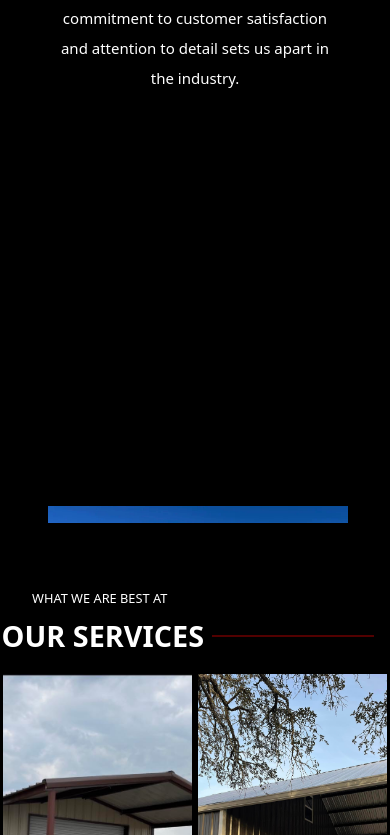
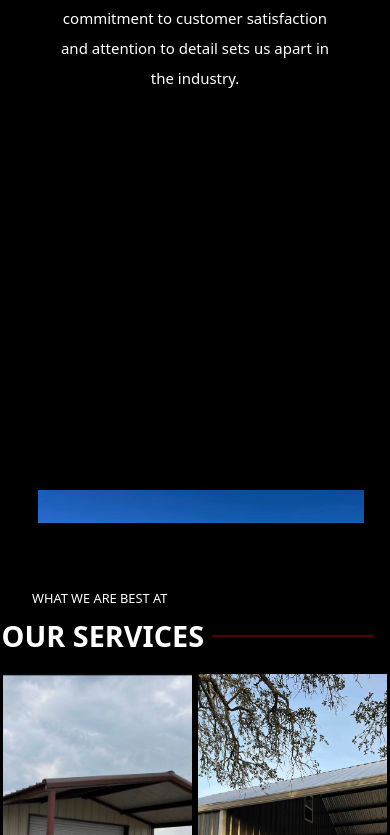
Before and after one commit to nicoleables/Premier-Exterior-Contruction, a React (Vite) app: page / in a window 390 px wide. Shown: the part 1329-2164 px from the top of the page. Built offline with nearby package versions, Linux system fonts and the light colour scheme.

Commit message:
Update about.css

```diff
--- a/src/styles/about.css
+++ b/src/styles/about.css
@@ -43,7 +43,7 @@
   display: flex;
   justify-content: space-between; /* Align text and image side by side */
   width: 100%;
-  margin-top: 3rem;
+  margin-top: 3rem; /* Adjust this if needed */
   align-items: center; /* Center content vertically */
 }
 
@@ -73,7 +73,7 @@
   width: 100%; /* Make the image responsive */
   max-width: 700px; /* Prevent overflow */
   object-fit: cover; /* Maintain image aspect ratio */
-  margin: 2rem auto; /* Center the image and add vertical spacing */
+  margin: 1rem auto; /* Center the image and reduce vertical spacing */
 }
 
 .about-pic {
@@ -82,7 +82,7 @@
 }
 
 .aboutfacebooklogo {
-  margin-top: 2rem;
+  margin-top: 1rem; /* Adjust this to reduce space above the logo */
   height: 80px;
   width: 80px;
 }
@@ -93,7 +93,6 @@
 
 /* Media Queries */
 @media (max-width: 768px) {
-
   .about {
     text-align: center; /* Center text */
   }
@@ -110,8 +109,9 @@
 
   .about-pic {
     width: 100%; /* Make the image full width on smaller screens */
-    margin: 2rem auto; /* Center the image and add vertical spacing */
+    margin: 1rem auto; /* Center the image and reduce vertical spacing */
   }
+
   .about-symbols {
     flex-wrap: wrap; /* Allow wrapping on smaller screens */
   }
@@ -151,7 +151,7 @@
     width: 100%;
   }
 
-.about-content {
+  .about-content {
     width: 90%; /* Adjust width for responsiveness */
     text-align: center; /* Center text */
   }
@@ -170,39 +170,11 @@
     font-size: 15px;
     width: 90%; /* Use percentage for responsive width */
     max-width: 340px;
-    margin-bottom: 2rem;
+    margin-bottom: 1rem; /* Reduce bottom margin */
   }
 
   .aboutpic {
     display: block; /* Make the image a block element */
-    margin: 2rem auto; /* Center the image and add vertical spacing */
+    margin: 1rem auto; /* Center the image and reduce vertical spacing */
     width: 100%; /* Make the image responsive */
-    max-width: 100%; /* Prevent overflow */
-  }
-
-  .about-pic {
-    align-items: center;
-    margin-top: 0.5rem; /* Further reduce top margin */
-    height: auto; /* Adjust height for responsiveness */
-    font-size: 14px;
-    padding: 0.5rem 1rem;
-  }
-
-  .aboutfacebooklogo {
-    margin: -42rem auto; /* Further reduce space between elements */
-    position: relative;
-    margin-top: -3.5rem; /* Move up the Facebook logo further */
-  }
-}
-
-@media (min-width: 481px) {
-  .about-content {
-    flex-direction: row; /* Align text and image side by side */
-    justify-content: space-between; /* Space between text and image */
-  }
-
-  .about-pic {
-    margin-left: 2rem; /* Add margin to the left of the image */
-    margin-right: 0; /* Reset right margin */
-  }
-}
+    max-width: 100
```
